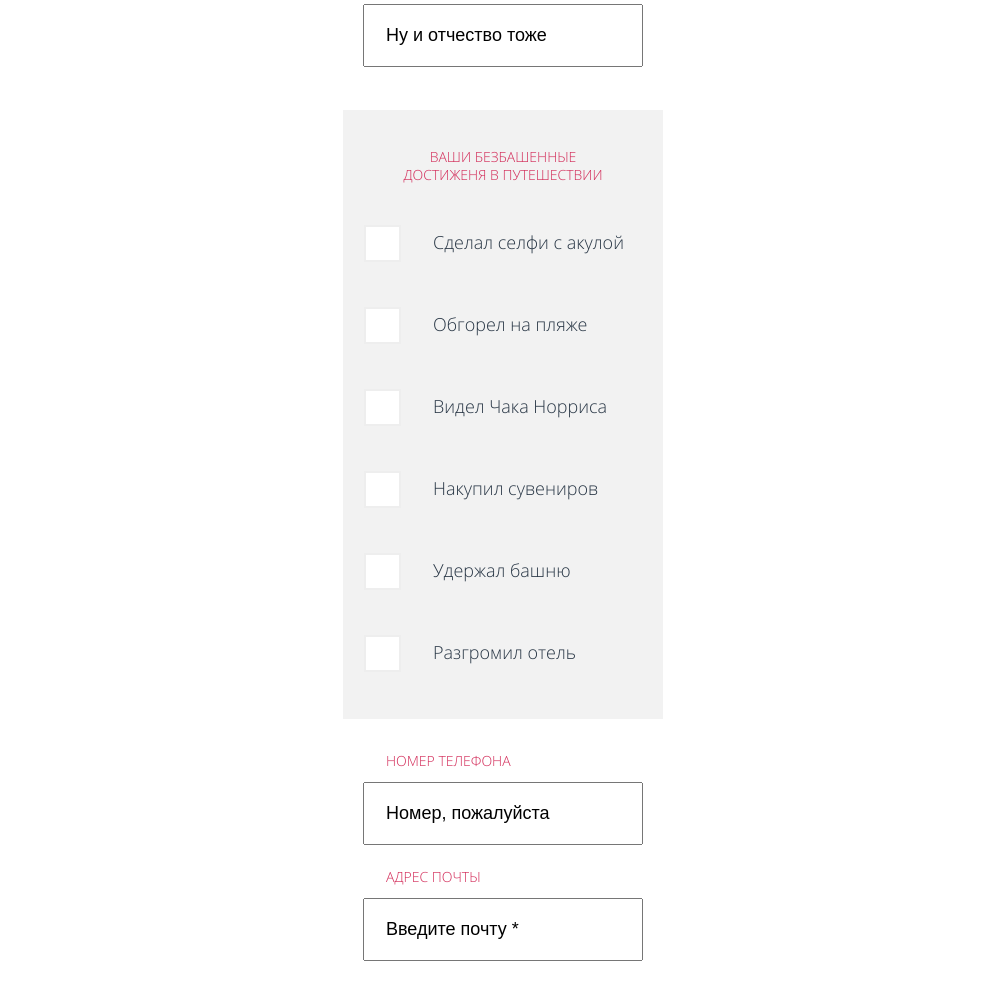
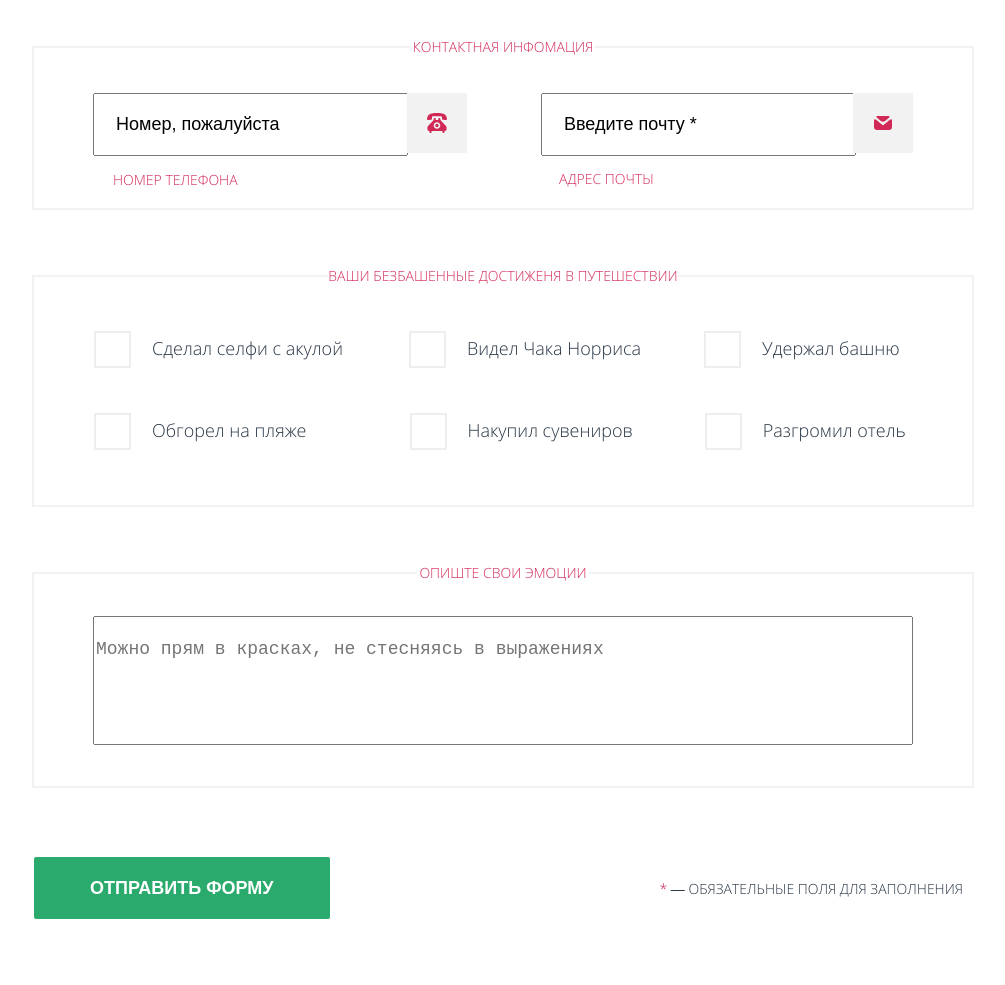
Before and after one commit to salantir/933923-pink-16, a website: page source/pink-form.html in a window 1280 px wide. Shown: the part 946-1931 px from the top of the page, without its empty margins (137-1142 px from the left). Drawn offline with nearby package versions, Linux system fonts and the light colour scheme; files that its build step writes are made by us from their sources.

Commit message:
Минимизация css

```diff
--- a/gulpfile.js
+++ b/gulpfile.js
@@ -7,6 +7,8 @@ var less = require("gulp-less");
 var postcss = require("gulp-postcss");
 var autoprefixer = require("autoprefixer");
 var server = require("browser-sync").create();
+var rename = require("gulp-rename");
+var csso = require("gulp-csso")
 
 gulp.task("css", function () {
   return gulp.src("source/less/style.less")
@@ -16,6 +18,8 @@ gulp.task("css", function () {
     .pipe(postcss([
       autoprefixer()
     ]))
+    .pipe(csso())
+    .pipe(rename("style.min.css"))
     .pipe(sourcemap.write("."))
     .pipe(gulp.dest("source/css"))
     .pipe(server.stream());
--- a/package.json
+++ b/package.json
@@ -4,14 +4,16 @@
   "private": true,
   "description": "Личный проект «Пинк» от HTML Academy",
   "devDependencies": {
+    "@htmlacademy/editorconfig-cli": "1.x",
     "autoprefixer": "9.5.x",
     "browser-sync": "2.26.x",
     "gulp": "4.0.x",
+    "gulp-csso": "^3.0.1",
     "gulp-less": "4.0.x",
     "gulp-plumber": "1.2.x",
+    "gulp-postcss": "8.0.x",
+    "gulp-rename": "^1.4.0",
     "gulp-sourcemaps": "2.6.x",
-    "gulp-postcss": "8.0.x",
-    "@htmlacademy/editorconfig-cli": "1.x",
     "stylelint": "9.10.x",
     "stylelint-config-htmlacademy": "0.1.x"
   },
--- a/source/less/scaffolding.less
+++ b/source/less/scaffolding.less
@@ -3,8 +3,8 @@
 @black-color: #000000;
 @bg-color-advantege: #f2f2f2;
 @like-color: #d22856;
-@tablet-width: 5000px;
-@desktop-width: 6000px;
+@tablet-width: 660px;
+@desktop-width: 1200px;
 @retina-dpi: 144dpi;
 @retina-dppx: 1.5dppx;
 
--- a/source/pink-form.html
+++ b/source/pink-form.html
@@ -163,7 +163,7 @@
                 <legend class="competition__emotion-legend">
                   Опиште свои эмоции
                 </legend>
-                <textarea class="competition__emotion-description">Можно прям в красках, не стесняясь в выражениях</textarea>
+                <textarea class="competition__emotion-description" placeholder="Можно прям в красках, не стесняясь в выражениях"></textarea>
               </fieldset>
             </form>
             <div class="competition__wrapper-button">
```
Also changed, not shown: 1 other file.
